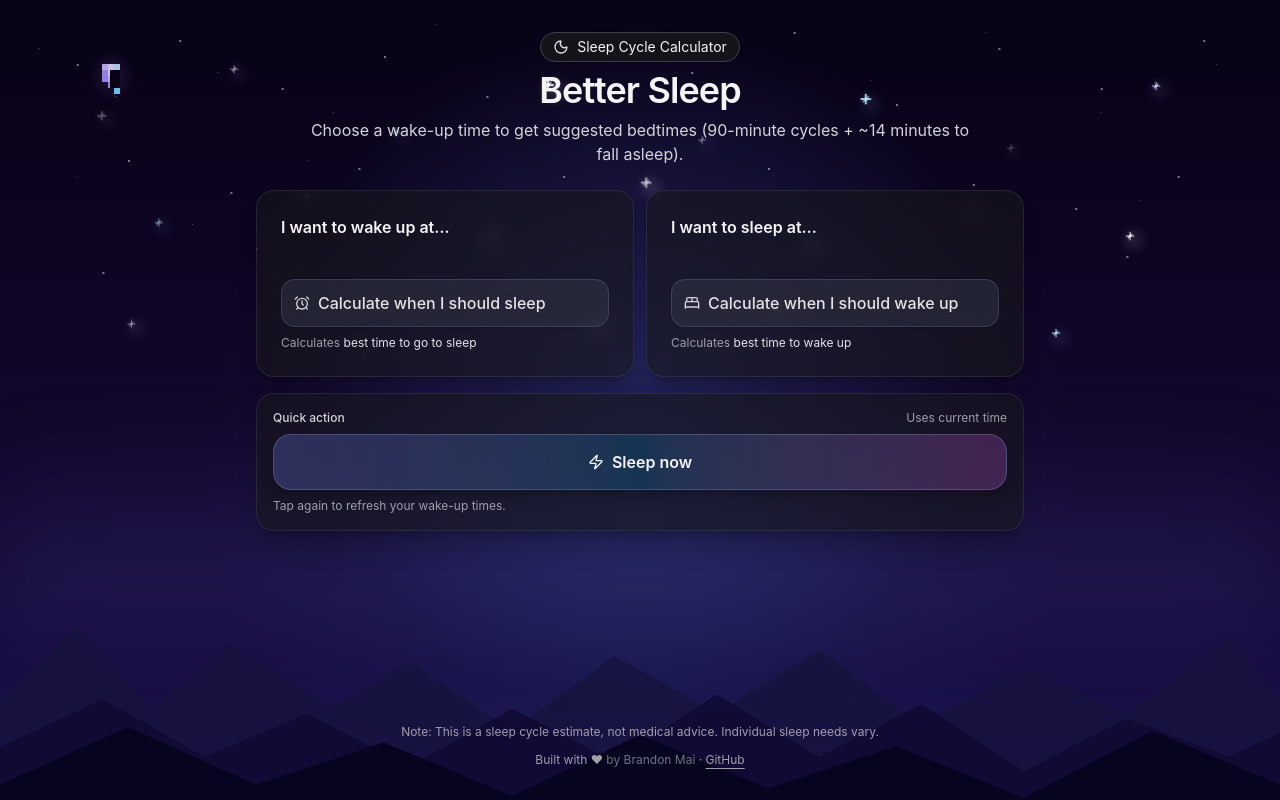
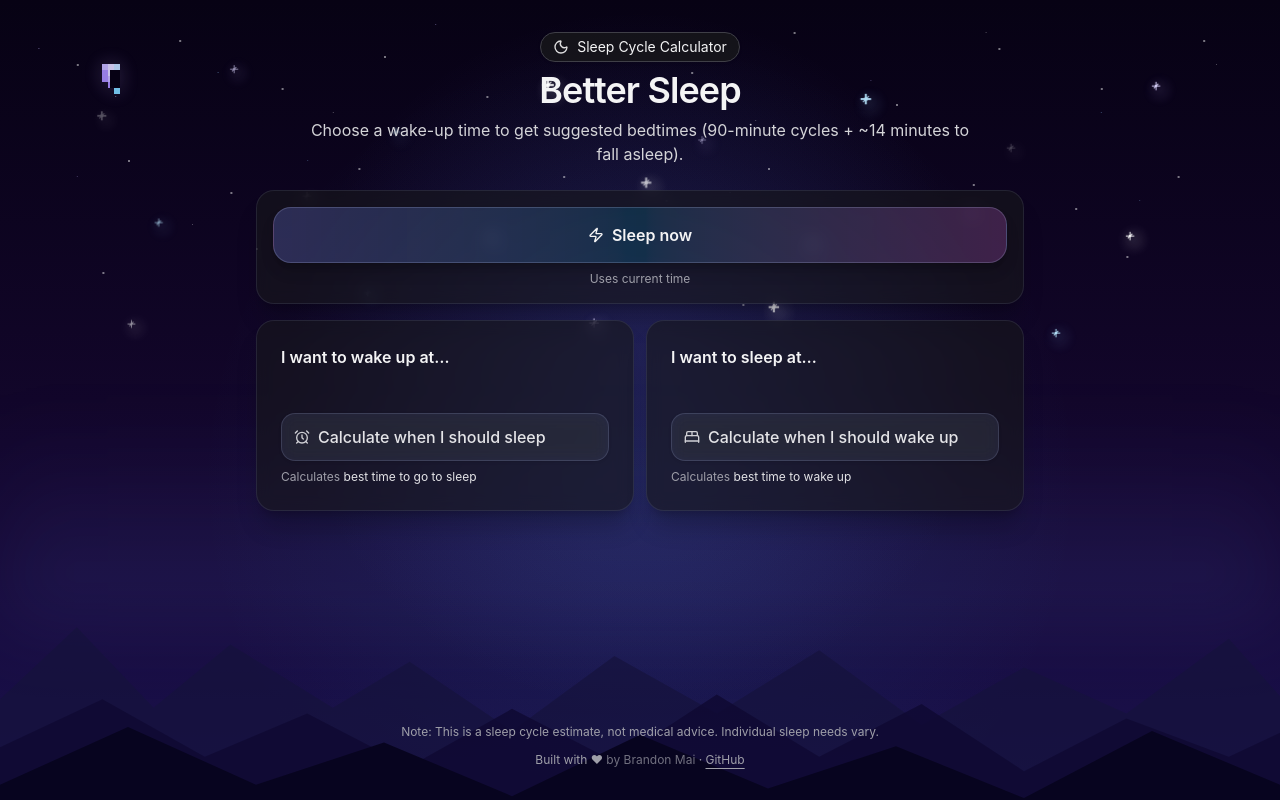
Before and after one commit to barndonmai/better-sleep, a React (Vite) app: page / in a window 1280 px wide. Built offline with nearby package versions, Linux system fonts and the light colour scheme.

Commit message:
Move sleep now to top

```diff
--- a/src/components/SleepHero.jsx
+++ b/src/components/SleepHero.jsx
@@ -115,7 +115,7 @@ function FlowEntryCard({
 }) {
   return (
     <Card className={classes.card}>
-      <CardHeader className="pb-2">
+      <CardHeader className="pb-3">
         <CardTitle className="text-base">{title}</CardTitle>
       </CardHeader>
 
@@ -123,7 +123,6 @@ function FlowEntryCard({
         <Button
           onClick={onChoose}
           className={[
-            // selector vibe: left aligned + less “big centered CTA”
             "h-12 w-full justify-start gap-2 rounded-xl px-4 text-base font-medium",
             "border border-indigo-200/15 bg-indigo-300/10 text-zinc-200 shadow-sm backdrop-blur-sm hover:bg-indigo-300/15",
             "transition-all duration-200 hover:-translate-y-0.5 active:translate-y-0 active:scale-[0.99]",
@@ -214,6 +213,29 @@ export default function SleepHero({
 
   return (
     <div className="mt-6 space-y-4">
+      {/* Sleep now moved to top */}
+      <div
+        className={`rounded-2xl border border-indigo-200/10 bg-zinc-900/50 p-4 ${classes.card}`}
+      >
+        <Button
+          onClick={onSleepNow}
+          className={[
+            "h-14 w-full rounded-2xl text-base font-semibold",
+            "bg-gradient-to-r from-indigo-400/25 via-sky-400/15 to-fuchsia-400/20",
+            "border border-indigo-200/20 text-zinc-100 shadow-lg shadow-black/20",
+            "transition-all duration-200 hover:-translate-y-0.5 hover:bg-indigo-400/20 active:translate-y-0 active:scale-[0.99]",
+          ].join(" ")}
+        >
+          <Zap className="h-4 w-4" />
+          Sleep now
+        </Button>
+
+        <div className="mt-2 text-center text-xs text-zinc-400">
+          Uses current time
+        </div>
+      </div>
+
+      {/* Entry point + expanded flow (only one picker visible at a time) */}
       <div className="grid gap-3 md:grid-cols-2">
         {activeFlow === "wake" ? (
           <FlowExpandedCard
@@ -269,32 +291,6 @@ export default function SleepHero({
           />
         )}
       </div>
-
-      <div
-        className={`rounded-2xl border border-indigo-200/10 bg-zinc-900/50 p-4 ${classes.card}`}
-      >
-        <div className="mb-2 flex items-center justify-between">
-          <div className="text-xs font-medium text-zinc-300">Quick action</div>
-          <div className="text-xs text-zinc-400">Uses current time</div>
-        </div>
-
-        <Button
-          onClick={onSleepNow}
-          className={[
-            "h-14 w-full rounded-2xl text-base font-semibold",
-            "bg-gradient-to-r from-indigo-400/25 via-sky-400/15 to-fuchsia-400/20",
-            "border border-indigo-200/20 text-zinc-100 shadow-lg shadow-black/20",
-            "transition-all duration-200 hover:-translate-y-0.5 hover:bg-indigo-400/20 active:translate-y-0 active:scale-[0.99]",
-          ].join(" ")}
-        >
-          <Zap className="h-4 w-4" />
-          Sleep now
-        </Button>
-
-        <div className="mt-2 text-xs text-zinc-400">
-          Tap again to refresh your wake-up times.
-        </div>
-      </div>
     </div>
   );
 }
```
